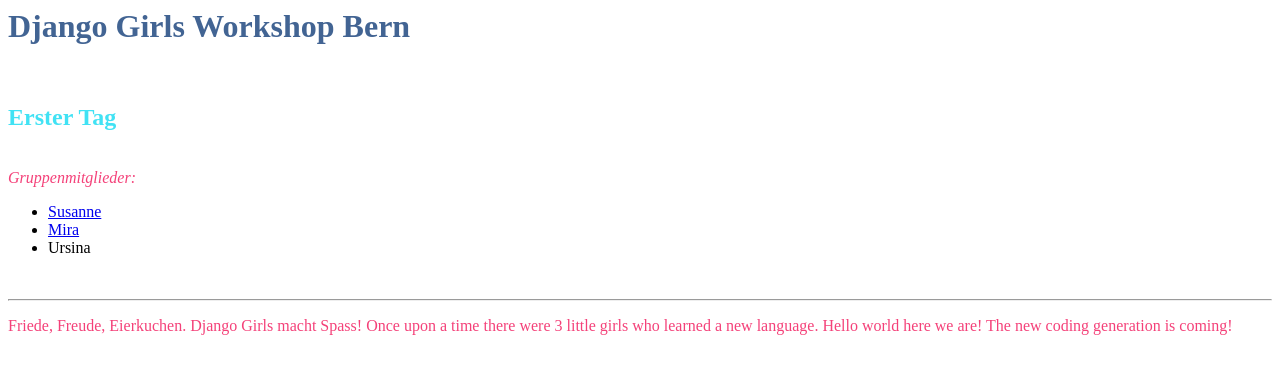
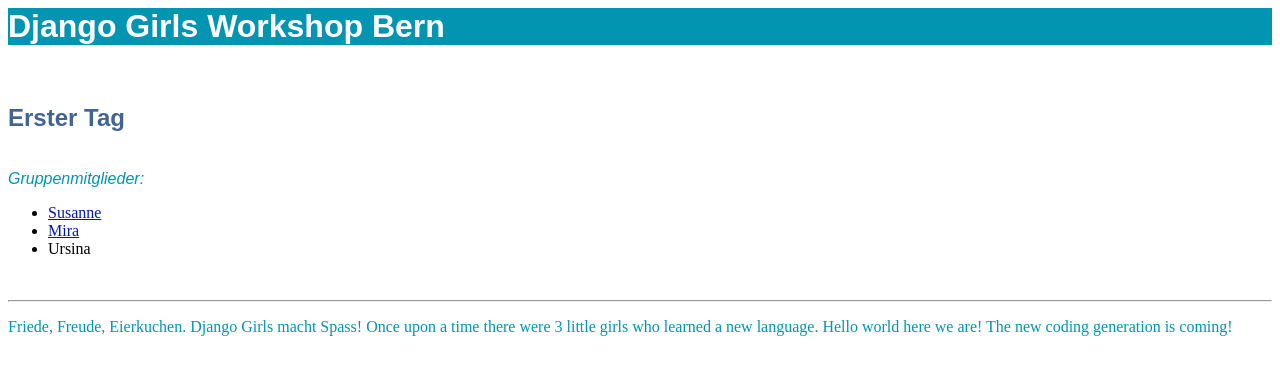
Before and after one commit to ufriedli/ufriedli.github.io, a plain HTML site: page index.html in a window 1280 px wide. Drawn offline with Linux system fonts and the light colour scheme.

Commit message:
evening update

```diff
--- a/index.html
+++ b/index.html
@@ -11,8 +11,8 @@
   <h2>Erster Tag</h2><br/>
    <em>Gruppenmitglieder:</em><br/>
     <ul>
-      <li><a href="http://coco113.github.io/">Susanne</a></li>
-      <li><a href="http://mirakoch.github.io/">Mira</a></li>
+      <li><a href="http://coco113.github.io/" class="hyperlink">Susanne</a></li>
+      <li><a href="http://mirakoch.github.io/" class="hyperlink">Mira</a></li>
       <li>Ursina</li>
     </ul><br/>
     <hr>
--- a/main.css
+++ b/main.css
@@ -1,12 +1,18 @@
 h1 {
-    color: #426493;
+    color: #ffffff;
+    font-family: Arial, Helvetica, sans-serif;
+    background-color: #0195b2;
 }
 h2 {
-    color: #41e2f4;
+    color: #426493;
+    font-family: Arial, Helvetica, sans-serif;
 }
 em {
-    color: #f44179;
+    color: #0195b2;
+    font-family: Arial, Helvetica, sans-serif;
 }
 p {
-    color: #f44179;
+    color: #0195b2;
 }
+.hyperlink {color: #0118b2;
+}
```
